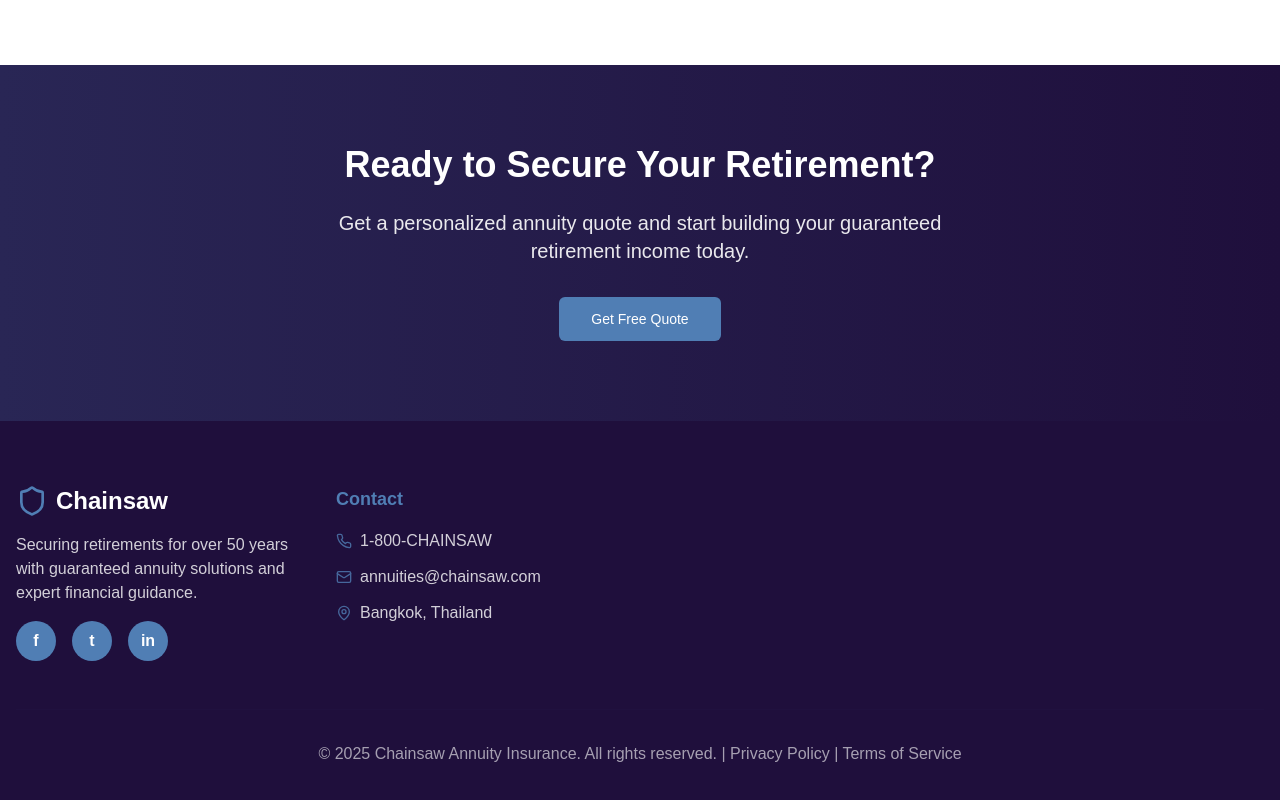
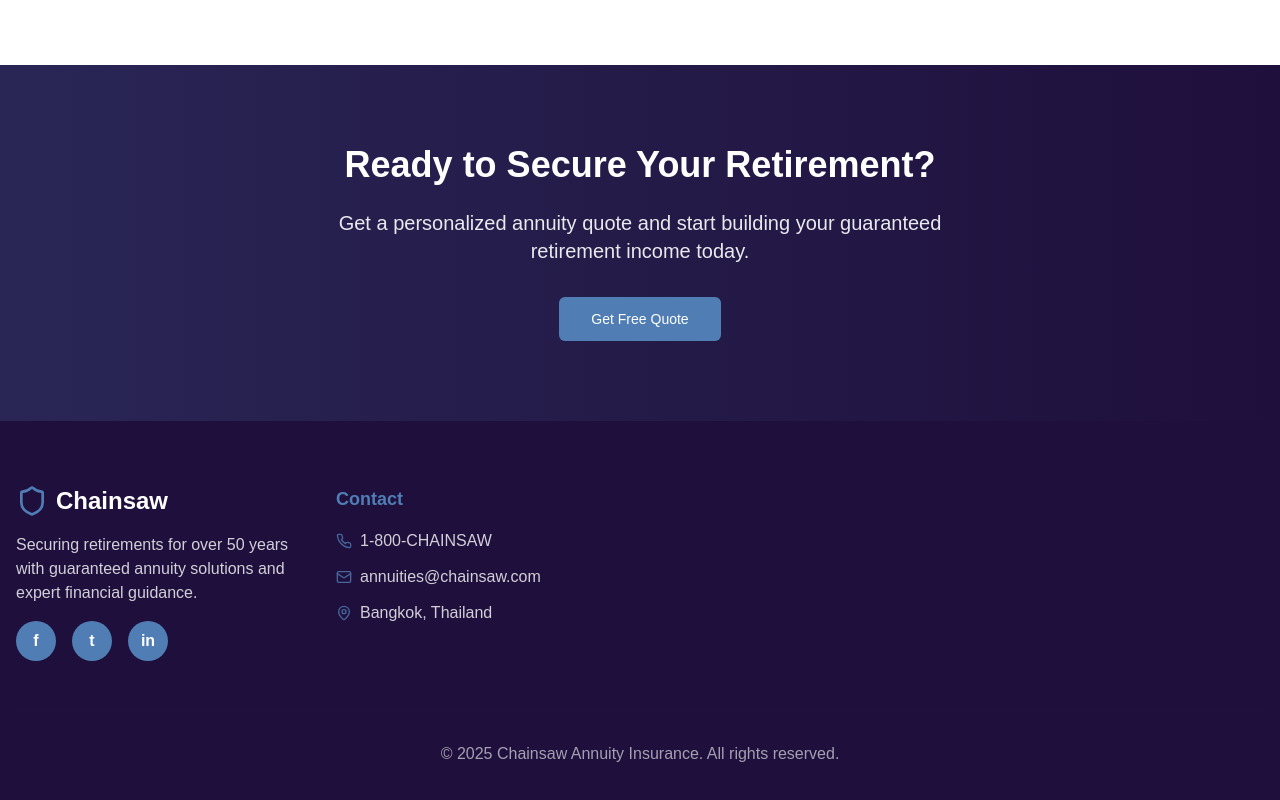
Before and after one commit to catwithasword/chainsaw-insurance, a Next.js app: page / in a window 1280 px wide. Shown: the part 2528-3328 px from the top of the page. Built offline with nearby package versions, Linux system fonts and the light colour scheme.

Commit message:
fix;remove privacy terms

```diff
--- a/app/page.tsx
+++ b/app/page.tsx
@@ -527,7 +527,7 @@ export default function ChainsawAnnuityPage() {
             </div>
           </div>
           <div className="border-t border-primary/20 mt-12 pt-8 text-center opacity-60">
-            <p>&copy; 2025 Chainsaw Annuity Insurance. All rights reserved. | Privacy Policy | Terms of Service</p>
+            <p>&copy; 2025 Chainsaw Annuity Insurance. All rights reserved.</p>
           </div>
         </div>
       </footer>
```
